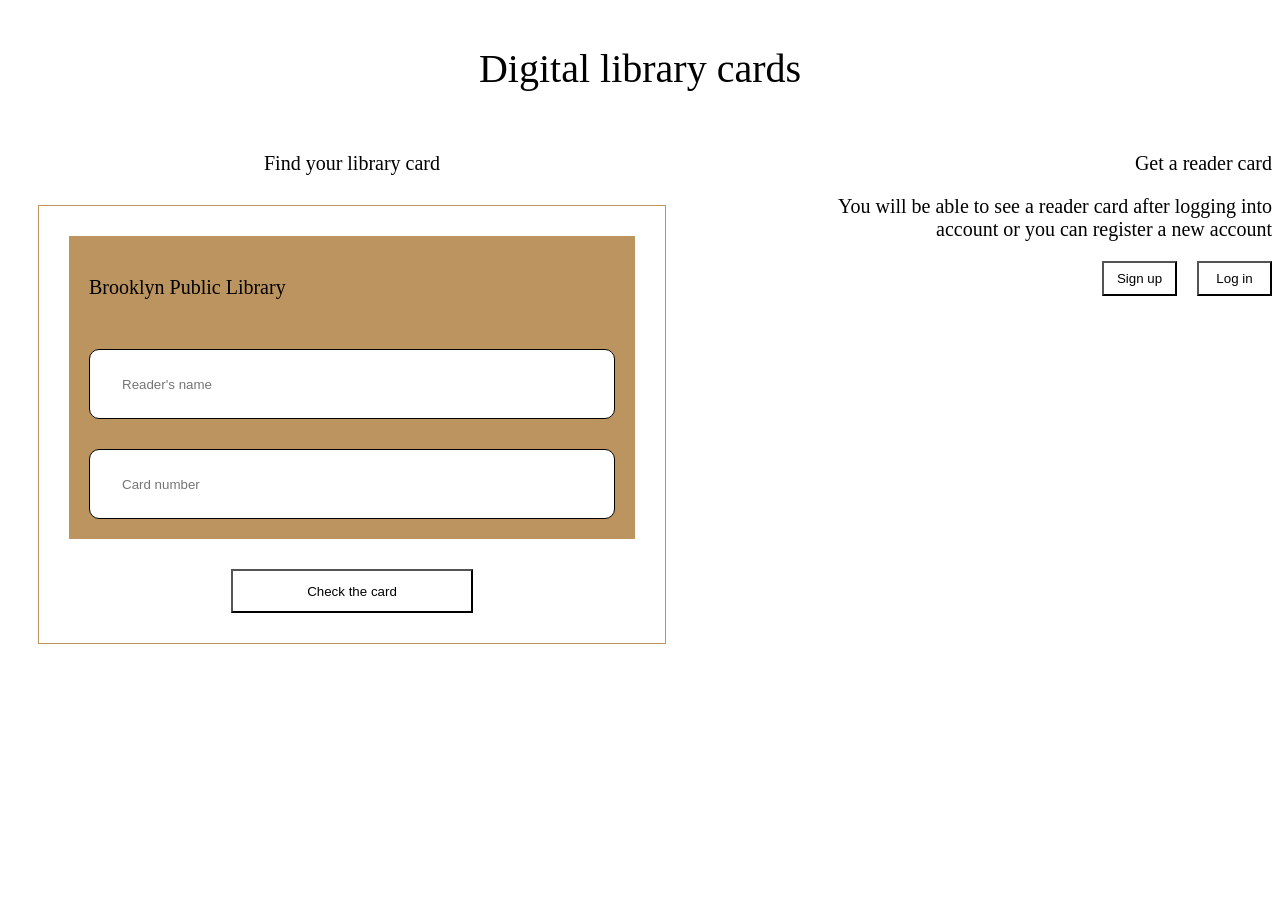
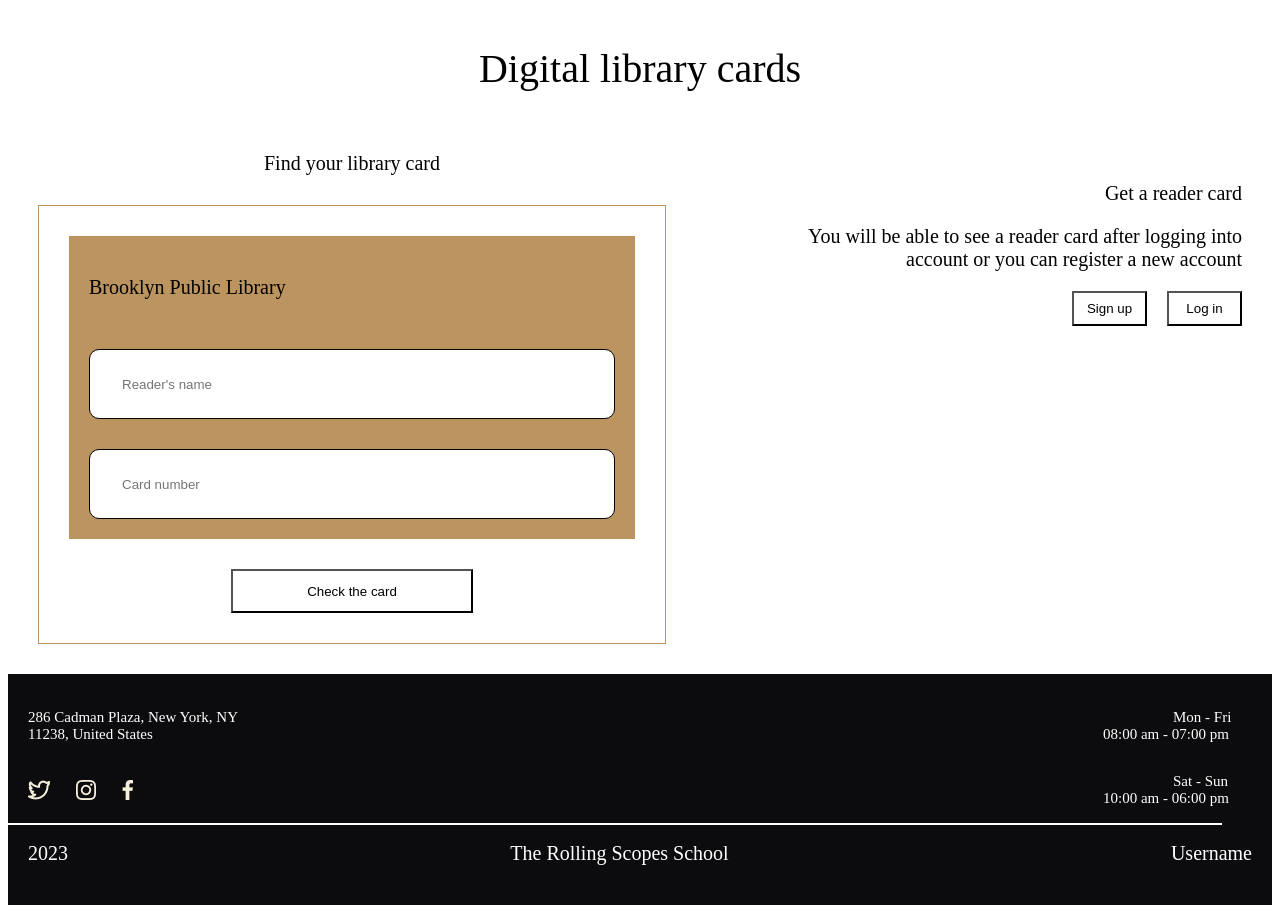
Before and after one commit to B1tRunner/StageZeroLibrary, a plain HTML site: page index.html in a window 1280 px wide. Shown: the part 4641-5554 px from the top of the page. Before the commit the page ends 5323 px from the top, so only its background shows below. Drawn offline with Linux system fonts and the light colour scheme.

Commit message:
feat: complete footer

```diff
--- a/index.html
+++ b/index.html
@@ -319,13 +319,32 @@
             </div>
         </section>
         <footer>
-            <div>
-
+            <div class="footer-info">
+                <div class="flex-box flex-justify-between">
+                    <p>286 Cadman Plaza, New York, NY 11238, United States</p>
+                    <p>Mon - Fri 08:00 am - 07:00 pm</p>
+                </div>
+                <div class="flex-box flex-justify-between">
+                    <div class="flex-box flex-justify-between">
+                        <a href="#">
+                            <img src="images/twitter.png" alt="twitter">
+                        </a>
+                        <a href="#">
+                            <img src="images/inst.png" alt="inst">
+                        </a>
+                        <a href="#">
+                            <img src="images/face.png" alt="facebook">
+                        </a>
+                    </div>
+                    <p>Sat - Sun 10:00 am - 06:00 pm</p>
+                </div>
             </div>
             <!-- line -->
 
-            <div>
-
+            <div class="footer-rss flex-box flex-justify-between flex-align-center">
+                <p>2023</p>
+                <p>The Rolling Scopes School</p>
+                <p>Username</p>
             </div>
         </footer>
     </main>
--- a/style.css
+++ b/style.css
@@ -251,6 +251,7 @@
 .get-a-card {
     max-width: 456px;
     text-align: end;
+    margin: 30px;
 }
 
 .get-a-card div {
@@ -265,6 +266,54 @@
     background-color: white;
 }
 
+footer {
+    background: var(--main-background-black);
+    padding: 20px;
+}
+
+
+.footer-info div:nth-child(1) p:nth-child(1) {
+    color: var(--main-white);
+    max-width: 229px;
+    font-size: 15px;
+}
+
+.footer-info div:nth-child(1) p:nth-child(2) {
+    text-indent: 70px;
+    color: var(--main-white);
+    max-width: 149px;
+    font-size: 15px;
+}
+
+.footer-info div:nth-child(2) div {
+    width: 105px;
+    align-items: center;
+}
+
+.footer-info div:nth-child(2) p {
+    text-indent: 70px;
+    color: var(--main-white);
+    max-width: 149px;
+    font-size: 15px;
+}
+
+.footer-rss {
+    font-size: 20px;
+    position: relative;
+    color: var(--main-white);
+}
+
+.footer-rss::before {
+    content:" ";
+    height: 2px;
+    width: 1300px;
+    background: var(--main-white);
+    display: block;
+    position: absolute;
+    bottom: 60px;
+    right: 30px;
+}
+
 /* .favorites div:nth-child(2) img {
     align-self: flex-end;
     justify-self: flex-end;
```
Also changed, not shown: images/face.png (added), images/inst.png (added), images/twitter.png (added).
